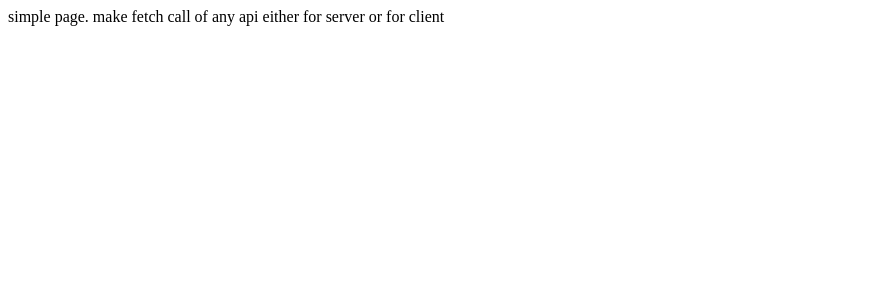
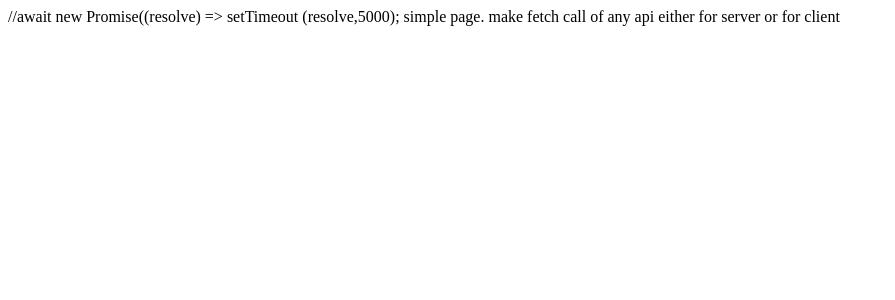
Before and after one commit to Utkarsh3904/NextJs, a Next.js app: page /todos in a window 1280 px wide. Shown: the top 300 px of the page, without its empty margins (0-895 px from the left). Built offline with nearby package versions, Linux system fonts and the light colour scheme.

Commit message:
Add commented-out promise for simulating fetch delay in todos page

```diff
--- a/app/todos/page.js
+++ b/app/todos/page.js
@@ -3,6 +3,7 @@ import React from 'react'
 function page() {
   return (
     <div>
+    //await new Promise((resolve) => setTimeout (resolve,5000);
         simple page. make fetch call of any api either for server or for client
     </div>
   )
```
